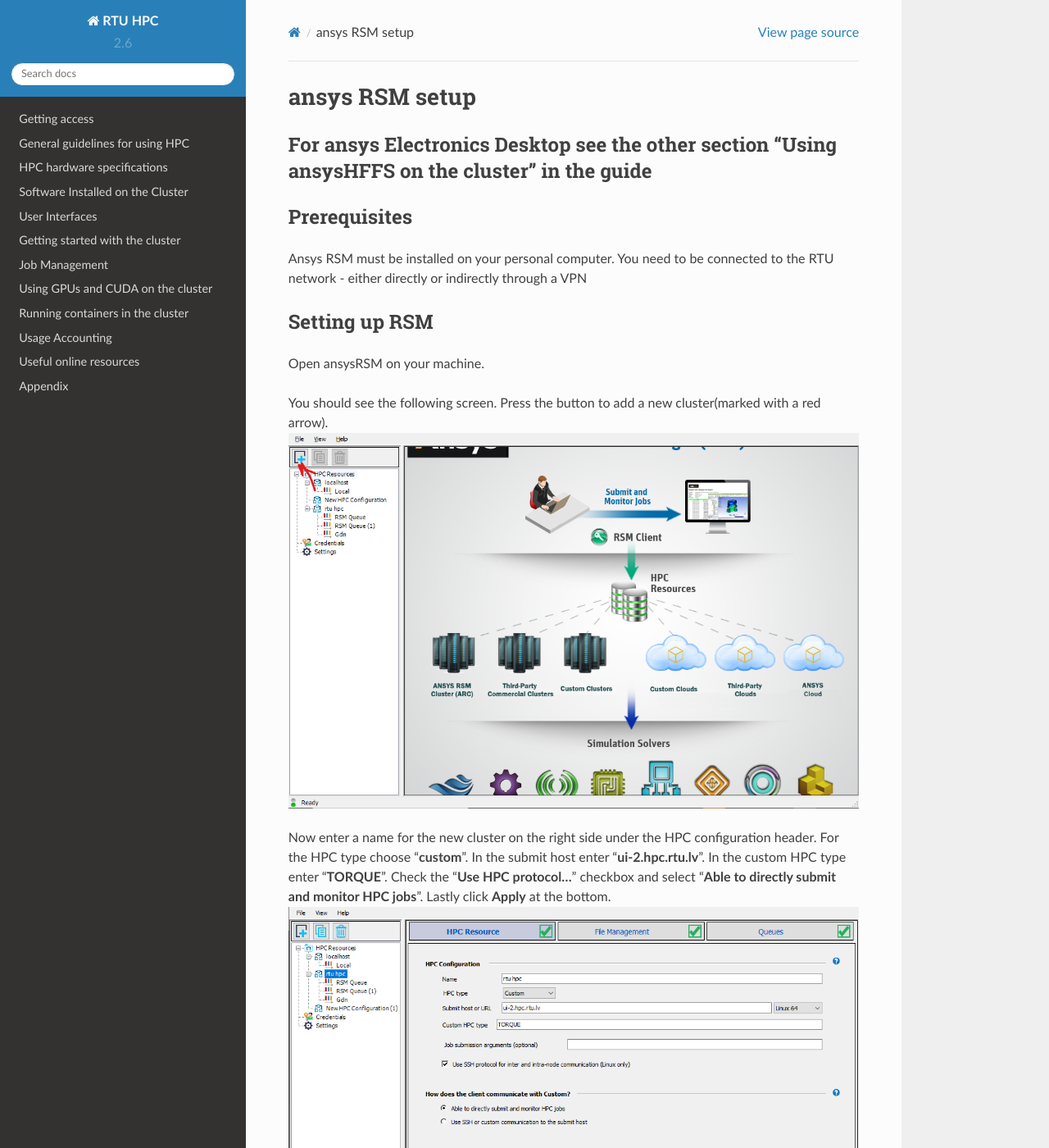
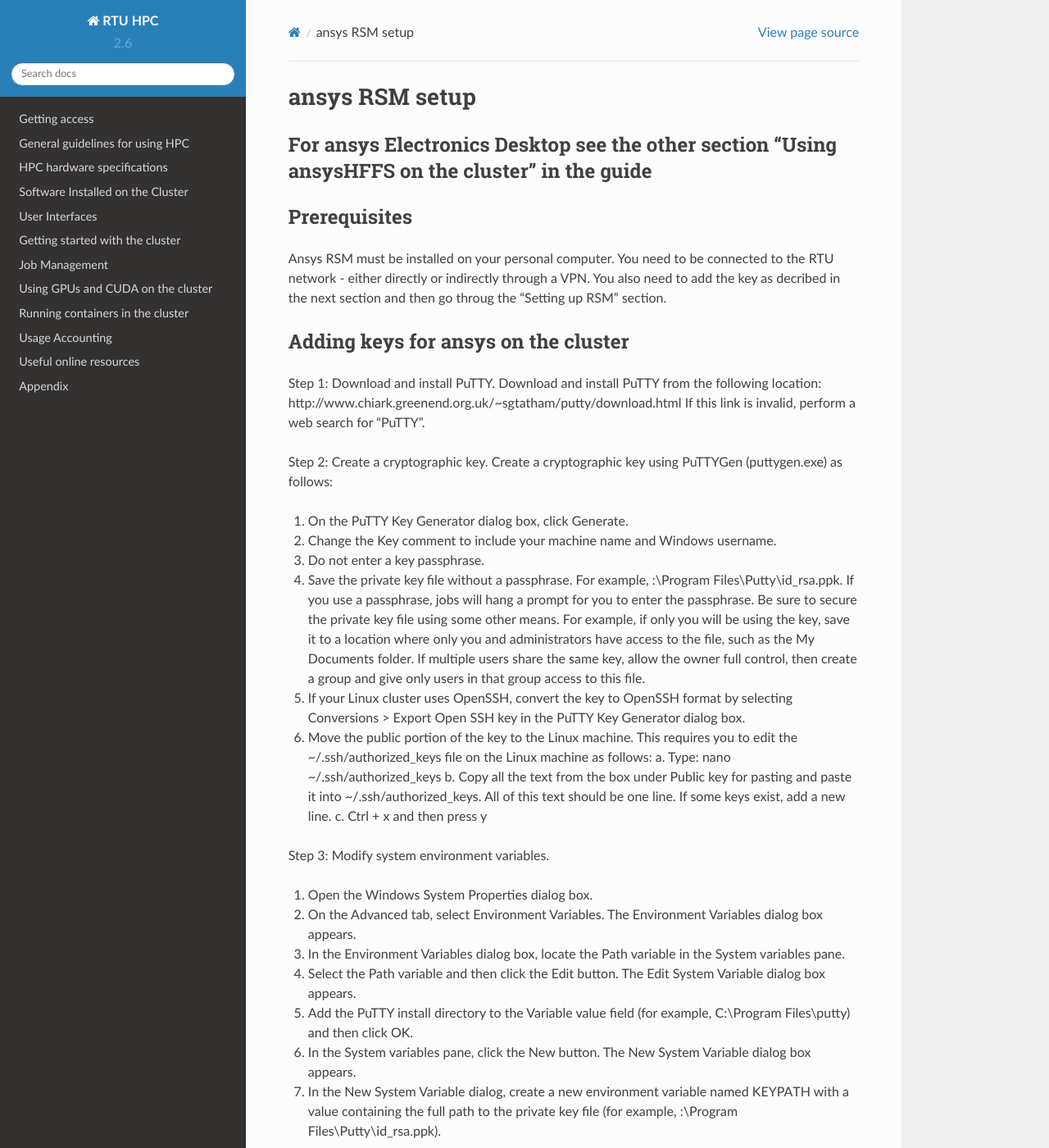
Before and after one commit to rtuhpc/hpc-manual, a Sphinx documentation site: the page built from doc/ansysRSM.md, in a window 1280 px wide and 1400 px high. Shown: the whole window at 82% size. Built offline with Sphinx 7.4.7 and the Read the Docs theme 2.0.0, drawn with Linux system fonts in a browser that asks for light colours; some of the changed text lies outside the part shown.

Commit message:
Update ansysRSM.md
ssh key adding

```diff
--- a/doc/ansysRSM.md
+++ b/doc/ansysRSM.md
@@ -3,7 +3,63 @@
 
 ## Prerequisites
 Ansys RSM must be installed on your personal computer.
-You need to be connected to the RTU network - either directly or indirectly through a VPN
+You need to be connected to the RTU network - either directly or indirectly through a VPN.
+You also need to add the key as decribed in the next section and then go throug the "Setting up RSM" section.
+
+## Adding keys for ansys on the cluster
+
+Step 1: Download and install PuTTY.
+Download and install PuTTY from the following location:
+http://www.chiark.greenend.org.uk/~sgtatham/putty/download.html
+If this link is invalid, perform a web search for "PuTTY".
+
+Step 2: Create a cryptographic key.
+Create a cryptographic key using PuTTYGen (puttygen.exe) as follows:
+1. On the PuTTY Key Generator dialog box, click Generate.
+2. Change the Key comment to include your machine name and Windows username.
+3. Do not enter a key passphrase.
+4. Save the private key file without a passphrase.
+For example, <drive>:\Program Files\Putty\id_rsa.ppk.
+If you use a passphrase, jobs will hang a prompt for you to enter the passphrase. Be sure to secure the private key
+file using some other means. For example, if only you will be using the key, save it to a location where only you
+and administrators have access to the file, such as the My Documents folder. If multiple users share the same key,
+allow the owner full control, then create a group and give only users in that group access to this file.
+5. If your Linux cluster uses OpenSSH, convert the key to OpenSSH format by selecting Conversions > Export Open
+SSH key in the PuTTY Key Generator dialog box.
+
+6. Move the public portion of the key to the Linux machine. This requires you to edit the
+~/.ssh/authorized_keys file on the Linux machine as follows:
+a. Type: nano ~/.ssh/authorized_keys
+b. Copy all the text from the box under Public key for pasting and paste it into ~/.ssh/authorized_keys.
+All of this text should be one line. If some keys exist, add a new line.
+c. Ctrl + x and then press y
+
+Step 3: Modify system environment variables.
+1. Open the Windows System Properties dialog box.
+2. On the Advanced tab, select Environment Variables. The Environment Variables dialog box appears.
+3. In the Environment Variables dialog box, locate the Path variable in the System variables pane.
+
+4. Select the Path variable and then click the Edit button. The Edit System Variable dialog box appears.
+5. Add the PuTTY install directory to the Variable value field (for example, C:\Program Files\putty) and
+then click OK.
+
+6. In the System variables pane, click the New button. The New System Variable dialog box appears.
+7. In the New System Variable dialog, create a new environment variable named KEYPATH with a value containing
+the full path to the private key file (for example, <drive>:\Program Files\Putty\id_rsa.ppk).
+
+Use a user variable if the key file is used only by you. Use a system variable if other users are sharing the key file.
+For example, if a Windows 7 user has a key file in My Documents, the variable value should be
+%USERPROFILE%\My Documents\id_rsa.ppk (this expands to <drive>:\Documents and
+Settings\<user>\My Documents\id_rsa.ppk).
+8. Click OK.
+9. Reboot the computer for environment changes to take effect.
+
+Step 4: Perform an initial test of the configuration.
+1. Run the following from the command prompt (quotes around %KEYPATH% are required):
+plink -i "%KEYPATH%" unixlogin@unixmachinename pwd
+2. When prompted by plink:
+If plink prompts you to store the key in cache, select Yes.
+If plink prompts you to trust the key, select Yes.
 
 ## Setting up RSM
 Open ansysRSM on your machine.
```
